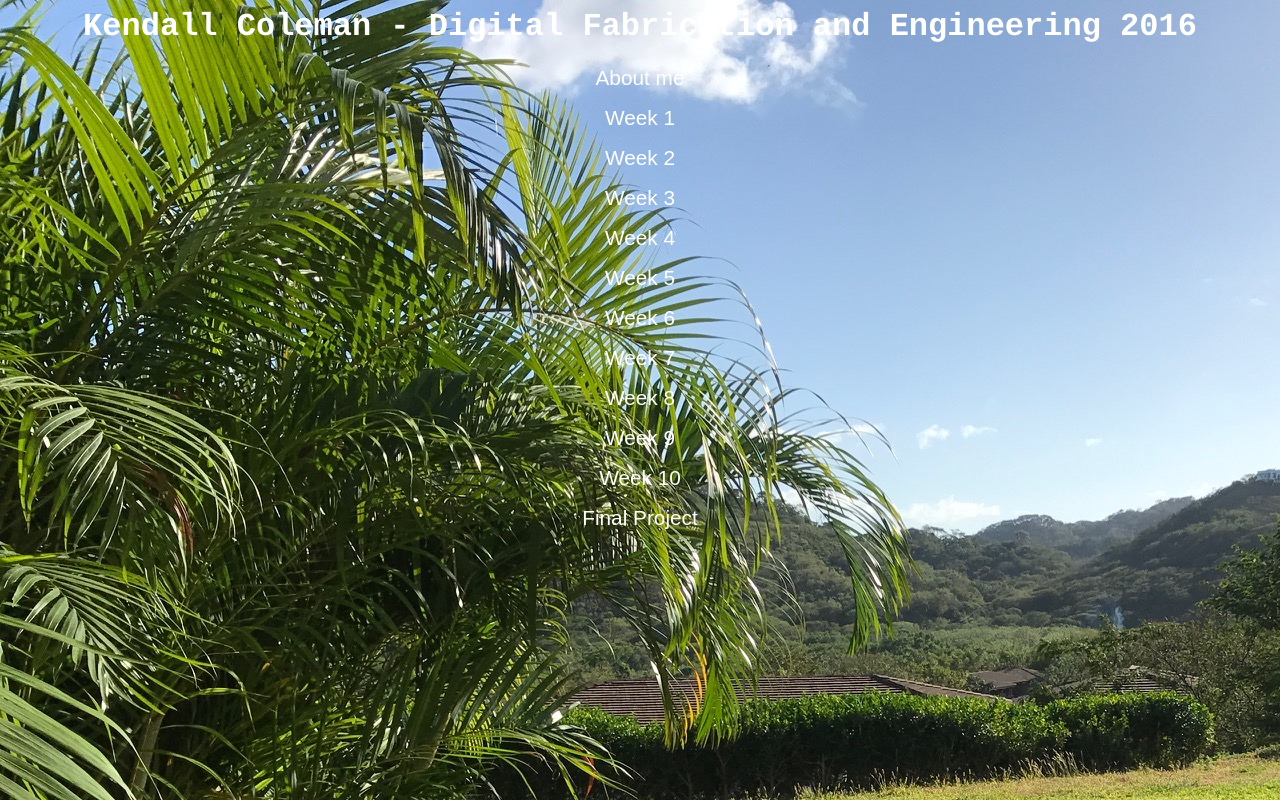
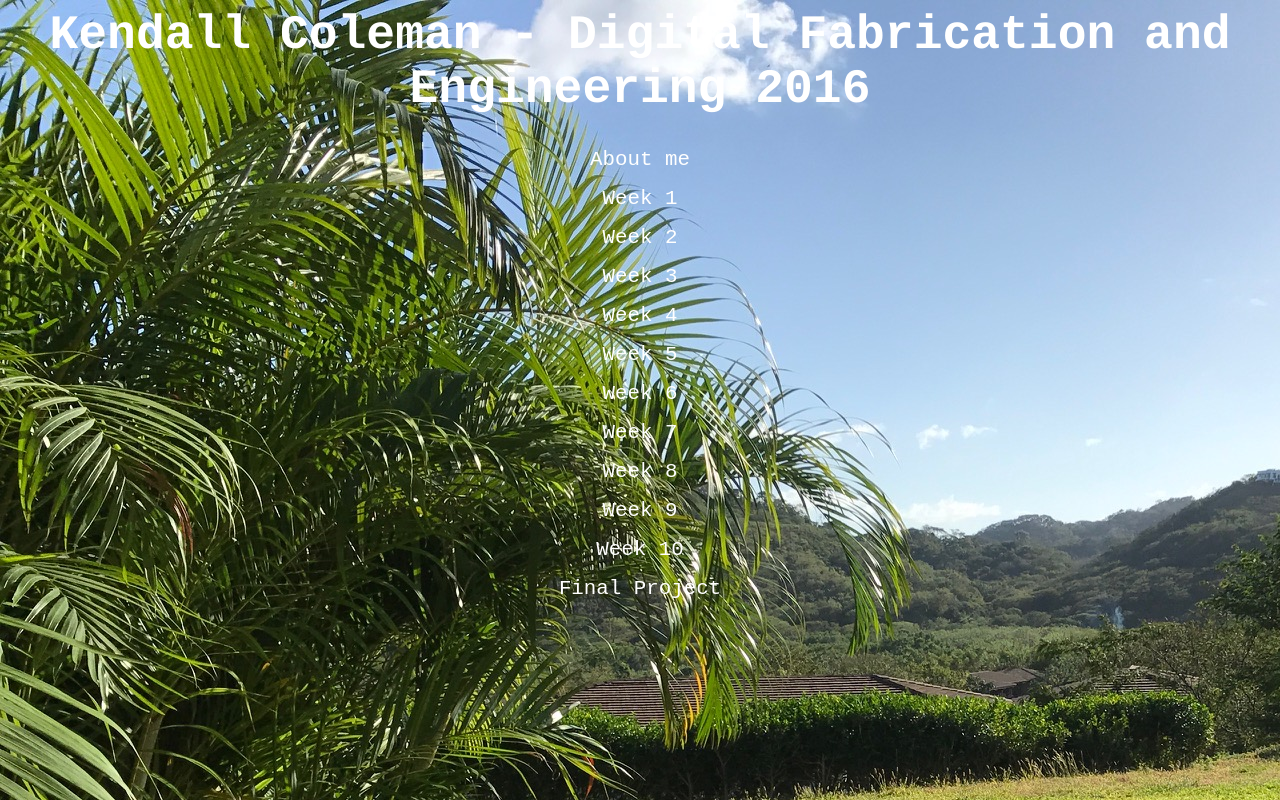
Before and after one commit to wrafab/colemank, a plain HTML site: page index.html in a window 1280 px wide. Drawn offline with Linux system fonts and the light colour scheme.

Commit message:
Update index.html

```diff
--- a/index.html
+++ b/index.html
@@ -5,10 +5,10 @@
 <title>Kendall Coleman</title>
 
 <style>
-h1 {font-family:courier;color:#FFFFFF;font-size:200%;text-align:center;}
-h2 {font-family:courier new;color:red;font-size:30px;}
+h1 {font-family:courier;color:#FFFFFF;font-size:300%;text-align:center;}
+h2 {font-family:courier;color:red;font-size:50px;}
 
-a {font-family:arial;font-size:130%;}
+a {font-family:courier new;font-size:130%;}
 a:link {
 	color: #FFFFFF;
 	text-decoration: none;
```
